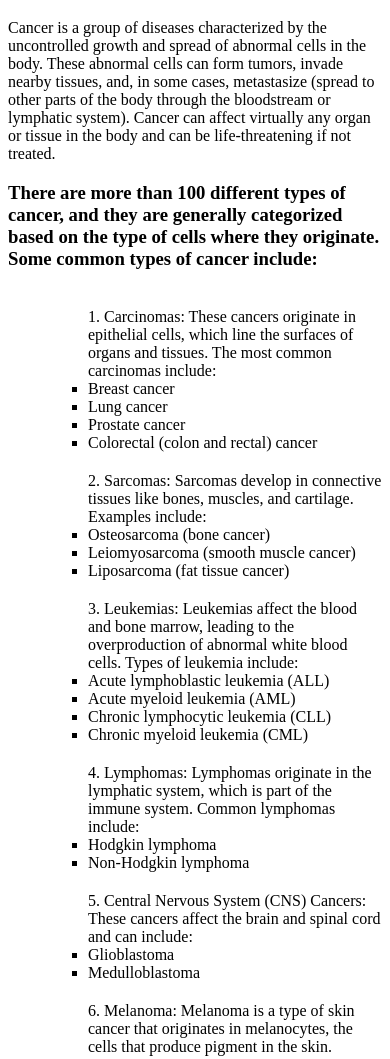
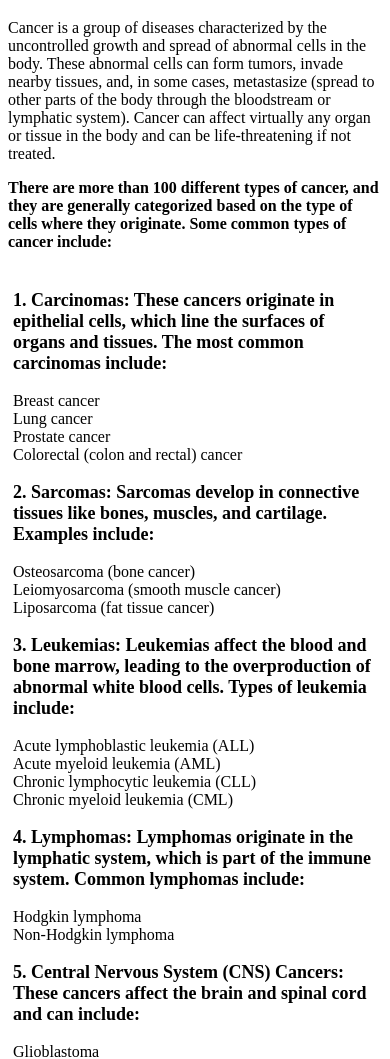
Before and after one commit to Grace-Avor/Cancers, a plain HTML site: page home.html in a window 390 px wide. Shown: the part 61-1120 px from the top of the page. Drawn offline with Linux system fonts and the light colour scheme.

Commit message:
adjusted h3 and links in media query

```diff
--- a/home.html
+++ b/home.html
@@ -29,16 +29,18 @@
         </p>
 
         <section>
-          <h3>
+          <h3 class="types-of-cancer-header">
             There are more than 100 different types of cancer, and they are
             generally categorized based on the type of cells where they
             originate. Some common types of cancer include:
           </h3>
           <ul>
             <ol>
-              1. Carcinomas: These cancers originate in epithelial cells, which
-              line the surfaces of organs and tissues. The most common
-              carcinomas include:
+              <h3>
+                1. Carcinomas: These cancers originate in epithelial cells,
+                which line the surfaces of organs and tissues. The most common
+                carcinomas include:
+              </h3>
               <li>Breast cancer</li>
               <li>Lung cancer</li>
               <li>Prostate cancer</li>
@@ -46,17 +48,21 @@
             </ol>
 
             <ol>
-              2. Sarcomas: Sarcomas develop in connective tissues like bones,
-              muscles, and cartilage. Examples include:
+              <h3>
+                2. Sarcomas: Sarcomas develop in connective tissues like bones,
+                muscles, and cartilage. Examples include:
+              </h3>
               <li>Osteosarcoma (bone cancer)</li>
               <li>Leiomyosarcoma (smooth muscle cancer)</li>
               <li>Liposarcoma (fat tissue cancer)</li>
             </ol>
 
             <ol>
-              3. Leukemias: Leukemias affect the blood and bone marrow, leading
-              to the overproduction of abnormal white blood cells. Types of
-              leukemia include:
+              <h3>
+                3. Leukemias: Leukemias affect the blood and bone marrow,
+                leading to the overproduction of abnormal white blood cells.
+                Types of leukemia include:
+              </h3>
               <li>Acute lymphoblastic leukemia (ALL)</li>
               <li>Acute myeloid leukemia (AML)</li>
               <li>Chronic lymphocytic leukemia (CLL)</li>
@@ -64,47 +70,51 @@
             </ol>
 
             <ol>
-              4. Lymphomas: Lymphomas originate in the lymphatic system, which
-              is part of the immune system. Common lymphomas include:
+              <h3>
+                4. Lymphomas: Lymphomas originate in the lymphatic system, which
+                is part of the immune system. Common lymphomas include:
+              </h3>
               <li>Hodgkin lymphoma</li>
               <li>Non-Hodgkin lymphoma</li>
             </ol>
 
             <ol>
-              5. Central Nervous System (CNS) Cancers: These cancers affect the
-              brain and spinal cord and can include:
+              <h3>
+                5. Central Nervous System (CNS) Cancers: These cancers affect
+                the brain and spinal cord and can include:
+              </h3>
               <li>Glioblastoma</li>
               <li>Medulloblastoma</li>
             </ol>
 
-            <ol>
+            <p>
               6. Melanoma: Melanoma is a type of skin cancer that originates in
               melanocytes, the cells that produce pigment in the skin.
-            </ol>
+            </p>
 
-            <ol>
+            <p>
               7. Carcinoid Tumors: These tumors typically develop in the
               digestive tract, lungs, or other organs that have neuroendocrine
               cells.
-            </ol>
+            </p>
 
-            <ol>
+            <p>
               8. Germ Cell Tumors: Germ cell tumors usually start in the
               reproductive organs, such as the testicles and ovaries.
-            </ol>
+            </p>
 
-            <ol>
+            <p>
               9. Multiple Myeloma: This cancer affects plasma cells in the bone
               marrow and can lead to bone damage and other complications.
-            </ol>
+            </p>
 
-            <ol>
+            <p>
               10. These are just a few examples, and there are many other less
               common types of cancer as well. Each type of cancer may have its
               own unique characteristics, risk factors, symptoms, and treatment
               options. Early detection and timely treatment are critical for
               improving outcomes in cancer patients.
-            </ol>
+            </p>
           </ul>
         </section>
       </body>
--- a/src/style.css
+++ b/src/style.css
@@ -1,9 +1,15 @@
 li {
-  list-style-type: square;
+  list-style-type: none;
 }
 
 ol {
-  padding-top: 20px;
+  padding: 0;
+  margin: 0;
+}
+
+ul {
+  padding: 5px;
+  margin: 0;
 }
 
 h1 {
@@ -17,7 +23,6 @@ a {
 }
 
 .redirections,
-.first-P,
 .first-h1,
 .email {
   text-align: center;
@@ -25,7 +30,7 @@ a {
 
 img {
   width: 100%;
-   height: 150px;
+  height: 150px;
 }
 
 .images {
@@ -35,9 +40,22 @@ img {
   padding: 10px;
 }
 
-@media (max-width:800px) {
-    .images{
-        display: flex;
-        flex-direction: column;
-    }
+@media (max-width: 800px) {
+  .images {
+    display: flex;
+    flex-direction: column;
+  }
+
+  a {
+  font-size: 16px;
+  padding: 5px;
 }
+
+.types-of-cancer-header{
+  font-size: 16px;
+}
+
+h3{
+  font-size: 18px;
+}
+}
```
Also changed, not shown: index.html (+1 -1 lines).
